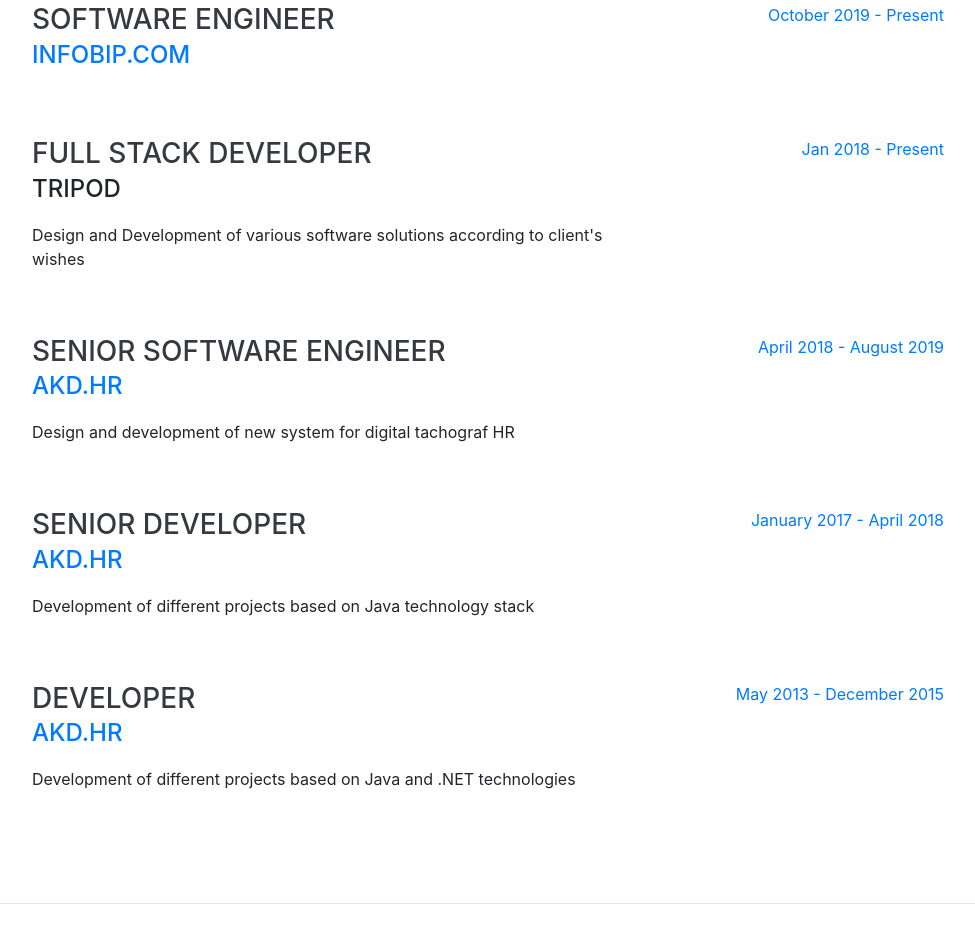
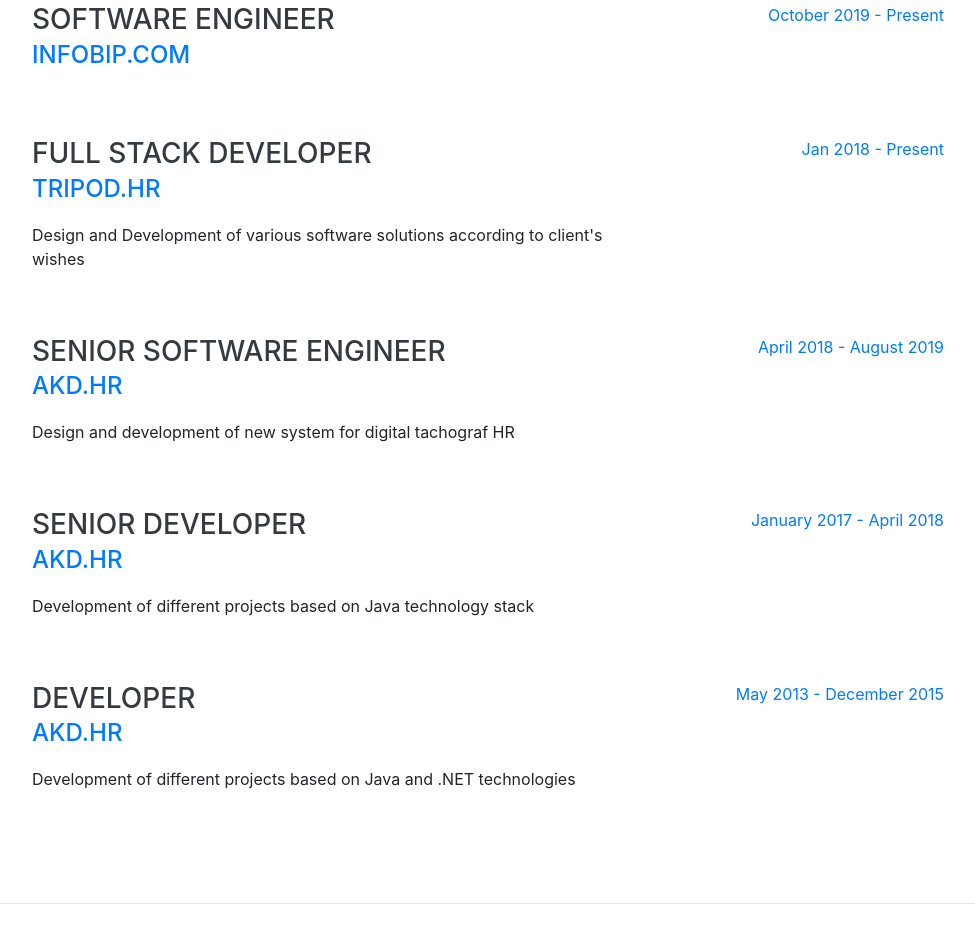
Before and after one commit to matijaparavac/matijaparavac.github.io, a website with bundled scripts: page index.html in a window 1280 px wide. Shown: the part 932-1875 px from the top of the page, without its empty margins (288-1263 px from the left). Built offline with nearby package versions, Linux system fonts and the light colour scheme; files whose address does not match are found by name; a web font is replaced by a local one.

Commit message:
Update index.html
chnages2

```diff
--- a/index.html
+++ b/index.html
@@ -336,7 +336,7 @@
         <div class="resume-item d-flex flex-column flex-md-row justify-content-between mb-5">
           <div class="resume-content">
             <h3 class="mb-0">FULL STACK DEVELOPER</h3>
-            <div class="subheading mb-3">TRIPOD</div>
+            <div class="subheading mb-3"><a href="https://tripod.hr">tripod.hr</a></div>
             <p> Design and Development of various software solutions according to client's wishes </p>
           </div>
           <div class="resume-date text-md-right">
```
